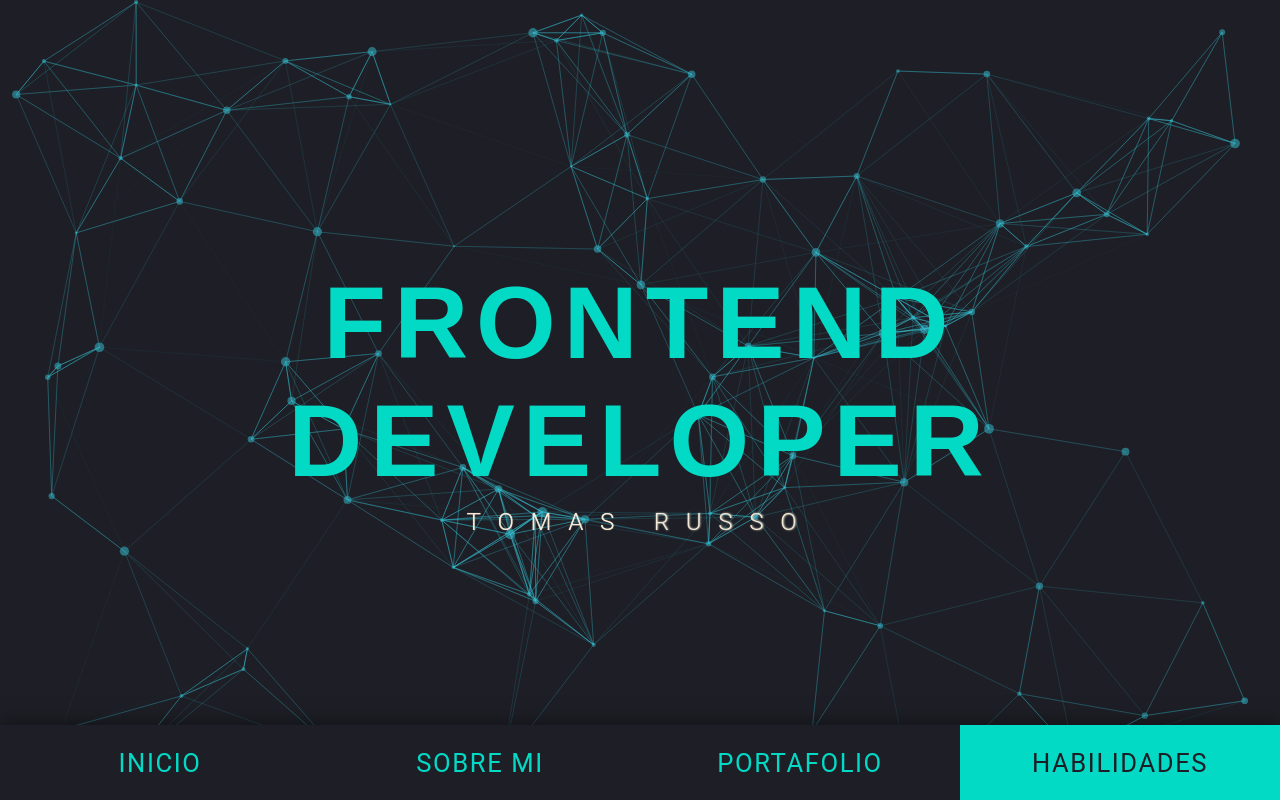
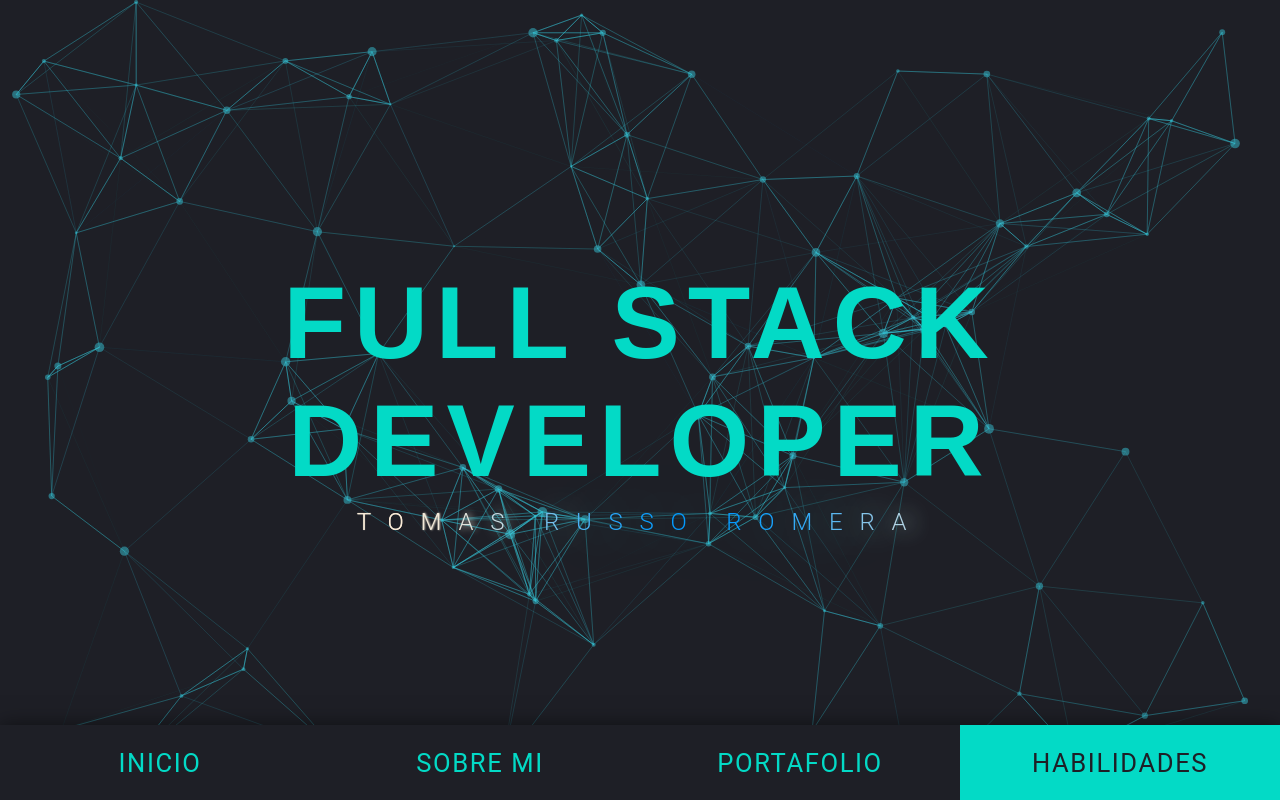
Before and after one commit to trussoromera/portfolio, a React (Vite) app: page / in a window 1280 px wide. Shown: the top 800 px of the page. Built offline with nearby package versions, Linux system fonts and the light colour scheme.

Commit message:
agregando

```diff
--- a/src/components/Header.jsx
+++ b/src/components/Header.jsx
@@ -78,11 +78,26 @@ const Header = () => {
                 options={{ ...options, autoPlay: true }}
 
             />
-            <h1>FRONTEND DEVELOPER</h1>
+            <h1>FULL STACK DEVELOPER</h1>
             <h3 className="span loader">
-                <span className="m">TOMAS</span>
+                <span className="m">T</span>
+                <span className="m">O</span>
+                <span className="m">M</span>
+                <span className="m">A</span>
+                <span className="m">S</span>
                 <span className="m">&nbsp;</span>
-                <span className="m">RUSSO</span>
+                <span className="m">R</span>
+                <span className="m">U</span>
+                <span className="m">S</span>
+                <span className="m">S</span>
+                <span className="m">O</span>
+                <span className="m">&nbsp;</span>
+                <span className="m">R</span>
+                <span className="m">O</span>
+                <span className="m">M</span>
+                <span className="m">E</span>
+                <span className="m">R</span>
+                <span className="m">A</span>
             </h3>
         </>
     )
--- a/src/components/Network.jsx
+++ b/src/components/Network.jsx
@@ -9,7 +9,7 @@ const Network = ({ network }) => {
     <>
       <div className='network-img'>
         <a href={network.url} target="_blank">
-         <img src={network.image}   alt={network.name} />
+          <img src={network.image} alt={network.name} />
         </a>
       </div>
     </>
--- a/src/pages/AboutMe.jsx
+++ b/src/pages/AboutMe.jsx
@@ -1,7 +1,7 @@
 import { Button } from '@mui/material'
 import React from 'react'
 import image from '../assets/profilePic.jpg'
-import document from '../assets/doc/FrontEnd_Developer_Tomas_Russo.pdf'
+import document from '../assets/doc/FullStack_Developer_Tomas_Russo.pdf'
 import Network from '../components/Network'
 import { networks } from '../../data/projects'
 
@@ -17,7 +17,7 @@ const AboutMe = () => {
       </div>
       <div className='about-content'>
         <h2>SOBRE MI</h2>
-        <p>Soy Tomas Russo Romera ,Desarrollador Front End con React JS con experiencia también en Back End. Dominio en backend con MongoDB , NodeJS y Sql para base de datos. Enfocado al desarrollo visual y dinámico de soluciones. Poseo habilidades a la hora de armar un código escalable y dinámico.
+        <p>Soy Tomas Russo Romera ,Desarrollador Full Stack con React JS con experiencia también en Back End. Dominio en backend con MongoDB , NodeJS y Sql para base de datos. Enfocado al desarrollo visual y dinámico de soluciones. Poseo habilidades a la hora de armar un código escalable y dinámico.
         </p>
         <div className='networks-content'>{networks.length>0&&networks.map(network=>
           <Network network={network}/>
```
Also changed, not shown: 2 other files (tests, documents, lock files or other folders).
